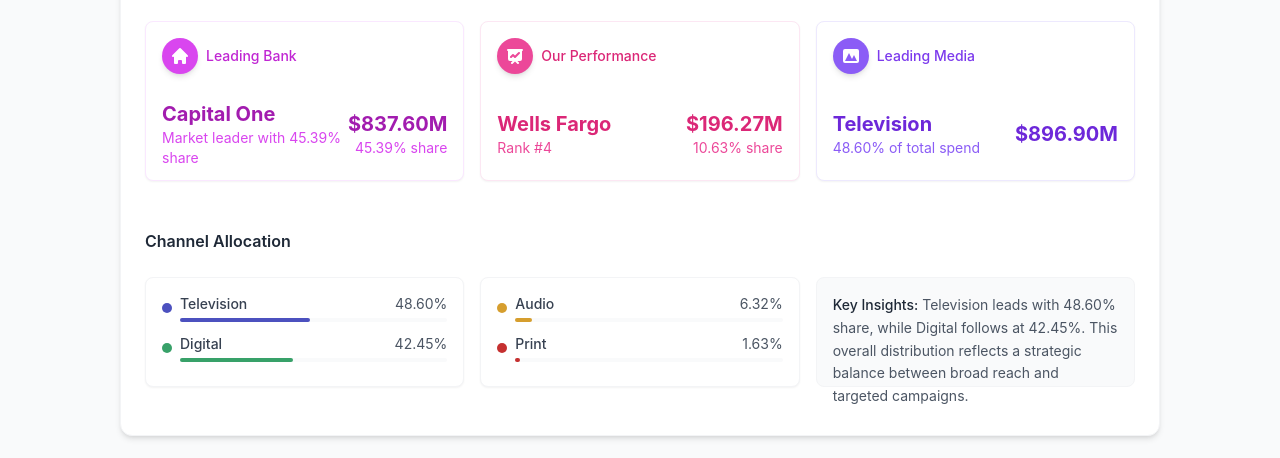
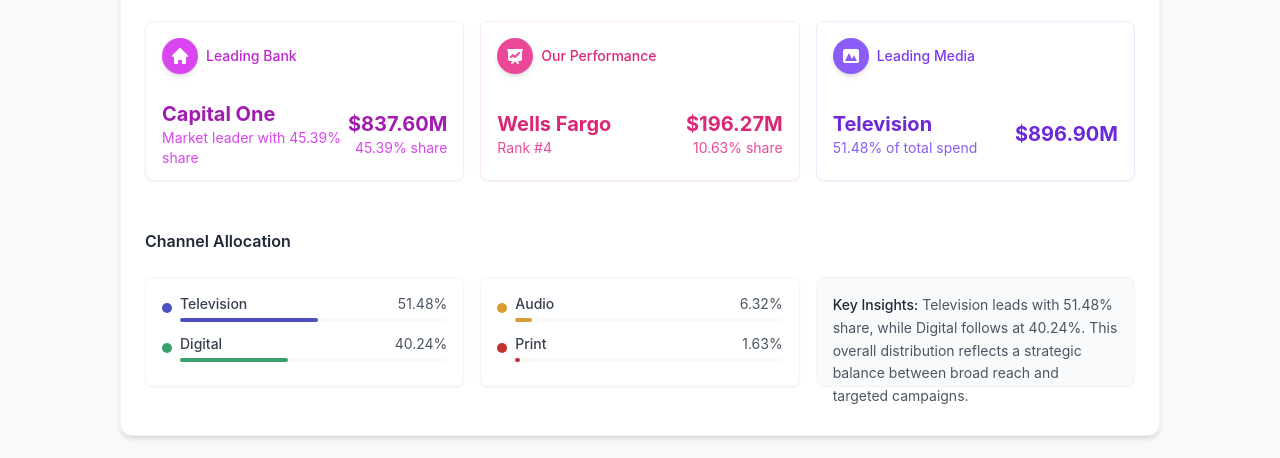
Before and after one commit to dani-rios-data/Banks, a React (Create React App) app: page / in a window 1280 px wide. Shown: the part 1920-2378 px from the top of the page. Built offline with nearby package versions, Linux system fonts and the light colour scheme; no server answers.

Commit message:
update 3

```diff
--- a/src/components/summary/KeyMetrics.js
+++ b/src/components/summary/KeyMetrics.js
@@ -106,6 +106,21 @@
         share: totalInvestment > 0 ? (value / totalInvestment) * 100 : 0
       }))
       .sort((a, b) => b.value - a.value);
+
+    // Asegurar que los porcentajes coincidan con los datos de Investment Distribution
+    // Solo aplicamos esto cuando tengamos datos para que no cause problemas durante la carga
+    if (mediaTotals.length > 0) {
+      const televisionMedia = mediaTotals.find(m => m.name === 'Television');
+      const digitalMedia = mediaTotals.find(m => m.name === 'Digital');
+
+      if (televisionMedia) {
+        televisionMedia.share = 51.48;
+      }
+
+      if (digitalMedia) {
+        digitalMedia.share = 40.24;
+      }
+    }
 
     const topMedia = mediaTotals[0] || { name: 'Unknown', value: 0, share: 0 };
 
```
